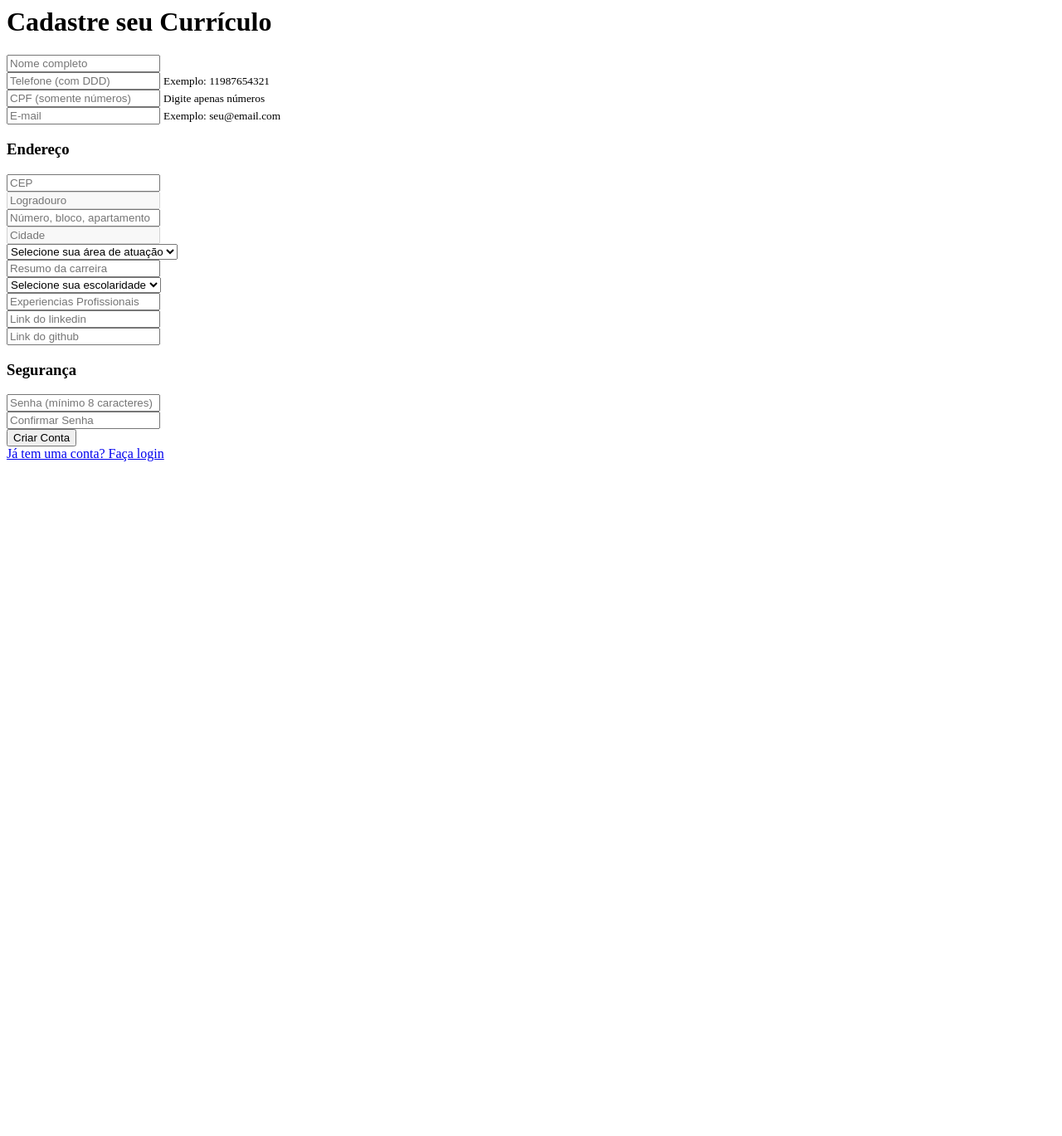
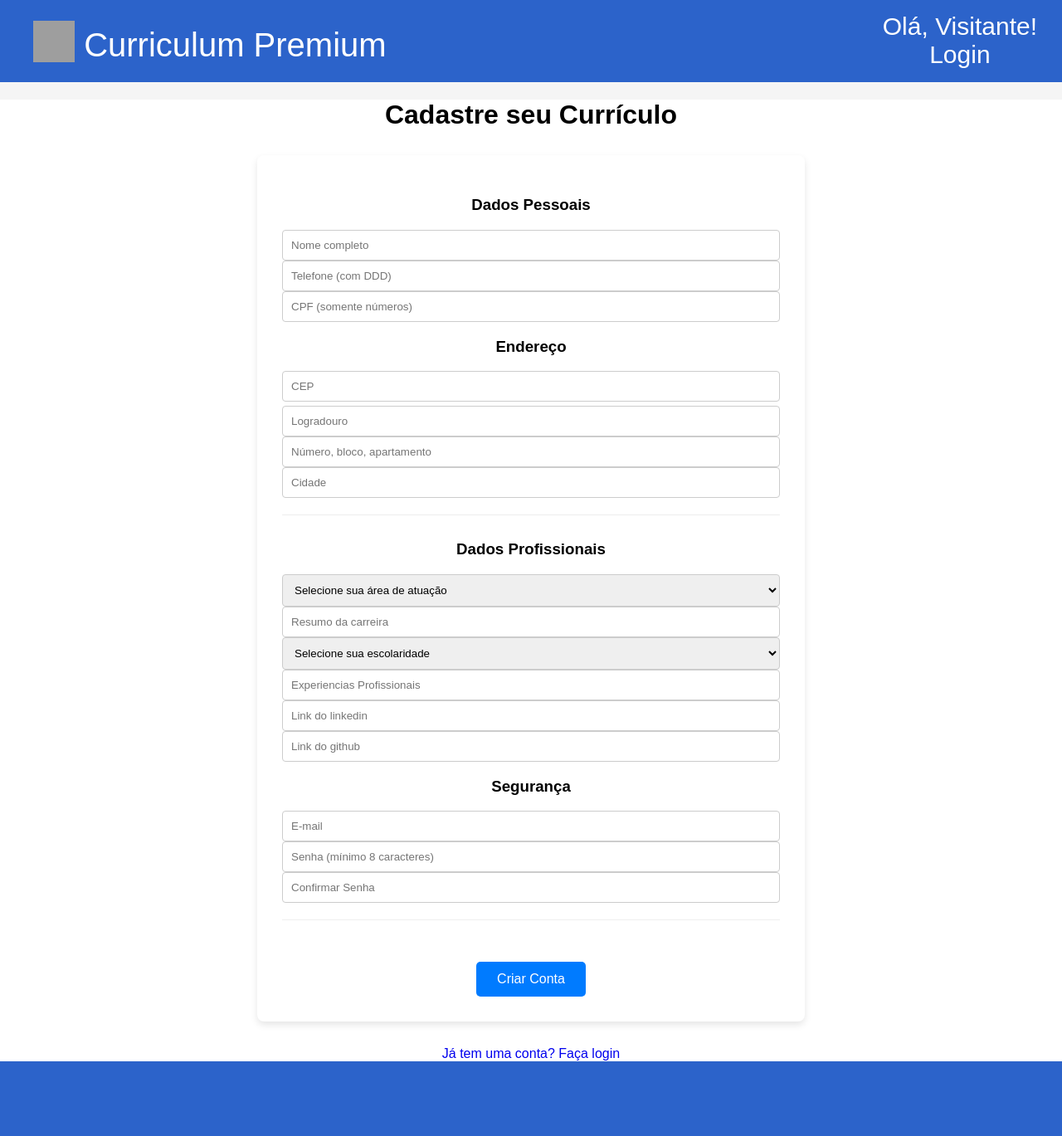
Before and after one commit to Hudsaw/web2, a PHP site: page /web2/index.php?action=cadastro in a window 1280 px wide. Shown: the whole page at 83% size. Before the commit the page ends 556 px from the top, so only its background shows below. Run offline with PHP 8.4, Linux system fonts and the light colour scheme; data comes from the database, SQL or seed files in the repository; data that the repository does not hold is empty; grey boxes are pictures that could not be loaded.

Commit message:
cadastro funciona

```diff
--- a/prova/constants.php
+++ b/prova/constants.php
@@ -5,7 +5,7 @@ define('VIEWS_PATH', __DIR__ . '/views/');
 define('DB_HOST', 'localhost');
 define('DB_NAME', 'curriculo');
 define('DB_USER', 'root');
-define('DB_PASS', 'aluno');
+define('DB_PASS', '');
 
 
 // Inicia a sessão de forma segura
--- a/prova/controller.php
+++ b/prova/controller.php
@@ -24,22 +24,36 @@ class MainController
 
     public function buscarCurriculos()
     {
+        try {
             $areaFiltro = $_GET['area'] ?? 0;
             $paginaAtual = max((int)($_GET['pagina'] ?? 1), 1);
             $itensPorPagina = 10;
             $offset = ($paginaAtual - 1) * $itensPorPagina;
 
             $areas = $this->model->getAreasAtuacao();
+            $resultados = [];
+            $totalPaginas = 1;
+            $totalRegistros = 0;
 
             if ($areaFiltro) {
                 $totalRegistros = $this->model->countCurriculosPorArea($areaFiltro);
                 $resultados = $this->model->getCurriculosPorArea($areaFiltro, $itensPorPagina, $offset);
-            $totalPaginas = ceil($totalRegistros / $itensPorPagina);
+            } else {
+                $totalRegistros = $this->model->countTodosCurriculos();
+                $resultados = $this->model->getTodosCurriculos($itensPorPagina, $offset);
             }
 
+            $totalPaginas = ceil($totalRegistros / $itensPorPagina);
+
+            // Passa todas as variáveis necessárias para a view
             require VIEWS_PATH . 'header.php';
             require VIEWS_PATH . 'busca.php';
             require VIEWS_PATH . 'footer.php';
+        } catch (Exception $e) {
+            error_log("Erro na busca de currículos: " . $e->getMessage());
+            header("HTTP/1.1 500 Internal Server Error");
+            require VIEWS_PATH . '404.php';
+        }
     }
 
     //Curriculo
@@ -59,6 +73,7 @@ class MainController
         require VIEWS_PATH . 'curriculo.php';
         require VIEWS_PATH . 'footer.php';
     }
+
 
     // Login
     public function mostrarLogin()
@@ -82,14 +97,14 @@ class MainController
             $_SESSION['id'] = $usuario['id'];
             $_SESSION['nome'] = $usuario['nome'];
 
-            $redirect = $_SESSION['redirect_url'] ?? 'index.php';
+            $redirect = $_SESSION['redirect_url'] ?? 'index.php?action=home';
             unset($_SESSION['redirect_url']);
 
             header("Location: " . BASE_URL . $redirect);
             exit();
         } else {
             $_SESSION['erro_login'] = "Credenciais inválidas";
-            header("Location: " . BASE_URL . "login.php");
+            header("Location: " . BASE_URL . "?action=login");
             exit();
         }
     }
@@ -179,6 +194,14 @@ class MainController
             'github' => trim($post['github'] ?? '')
         ];
 
+        // Validação
+        if ($dados['senha'] !== $dados['confirmar_senha']) {
+            $_SESSION['erros_cadastro'][] = "As senhas não coincidem";
+        } elseif (strlen($dados['senha']) < 8) {
+            $_SESSION['erros_cadastro'][] = "Senha deve ter no mínimo 8 caracteres";
+        }
+        $dados['senha'] = trim($dados['senha']);
+
         // Validações
         $erros = [];
         if (strlen($dados['cpf']) !== 11) $erros[] = "CPF inválido";
@@ -195,11 +218,7 @@ class MainController
             exit();
         }
 
-        // Remove campos não necessários para o banco
         unset($dados['confirmar_senha']);
-
-        // Hash da senha
-        $dados['senha'] = password_hash($dados['senha'], PASSWORD_DEFAULT);
 
         return $dados;
     }
@@ -228,4 +247,20 @@ class MainController
             throw new Exception("Falha ao atualizar usuário");
         }
     }
+
+    public function mostrarErro($codigo = 404, $mensagem = 'Página não encontrada')
+    {
+        http_response_code($codigo);
+
+        $dados = [
+            'codigo' => $codigo,
+            'mensagem' => $mensagem,
+            'titulo' => 'Erro ' . $codigo
+        ];
+
+        require VIEWS_PATH . 'header.php';
+        require VIEWS_PATH . '404.php';
+        require VIEWS_PATH . 'footer.php';
+        exit();
     }
+}
--- a/prova/index.php
+++ b/prova/index.php
@@ -21,6 +21,7 @@ try {
             $id = $_GET['id'] ?? 0;
             $controller->verCurriculo($id);
             break;
+
         case 'atualizar':
             $controller->processarAtualizacao();
             break;
@@ -29,21 +30,25 @@ try {
             if ($_SERVER['REQUEST_METHOD'] === 'POST') {
                 $controller->processarLogin();
             } else {
-                require_once VIEWS_PATH.'login.php';
+                $controller->mostrarLogin();
             }
             break;
 
         case 'cadastro':
             if ($_SERVER['REQUEST_METHOD'] === 'POST') {
+                $controller->processarCadastro();
+            } else {
                 $controller->mostrarCadastro();
-            } else {
-                require_once VIEWS_PATH.'cadastro.php';
             }
+            break;
+
+        case 'logout':
+            $controller->logout();
             break;
 
         default:
             header("HTTP/1.0 404 Not Found");
-            require_once VIEWS_PATH.'404.php';
+            require_once VIEWS_PATH . '404.php';
     }
 } catch (Exception $e) {
     // Tratamento de erros
--- a/prova/model.php
+++ b/prova/model.php
@@ -18,19 +18,47 @@ class Model
         return $stmt->fetchAll(PDO::FETCH_ASSOC);
     }
 
-    public function getCurriculosPorArea($areaId, $limit, $offset)
+    public function countTodosCurriculos()
     {
-        $stmt = $this->pdo->prepare("SELECT id, nome, email, telefone FROM curriculo
-                                    WHERE area_atuacao_id = ? LIMIT ? OFFSET ?");
-        $stmt->execute([$areaId, $limit, $offset]);
+        $stmt = $this->pdo->query("SELECT COUNT(*) FROM curriculo WHERE ativo = 1");
+        return $stmt->fetchColumn();
+    }
+
+    public function getTodosCurriculos($limit, $offset)
+    {
+        $stmt = $this->pdo->prepare("
+        SELECT c.id, c.nome, c.email, c.telefone, a.nome AS area_nome
+        FROM curriculo c
+        LEFT JOIN area_atuacao a ON c.area_atuacao_id = a.id
+        WHERE c.ativo = 1
+        LIMIT ? OFFSET ?
+    ");
+        $stmt->execute([$limit, $offset]);
         return $stmt->fetchAll(PDO::FETCH_ASSOC);
     }
 
     public function countCurriculosPorArea($areaId)
     {
-        $stmt = $this->pdo->prepare("SELECT COUNT(*) FROM curriculo WHERE area_atuacao_id = ?");
+        $stmt = $this->pdo->prepare("
+        SELECT COUNT(*)
+        FROM curriculo
+        WHERE area_atuacao_id = ? AND ativo = 1
+    ");
         $stmt->execute([$areaId]);
         return $stmt->fetchColumn();
+    }
+
+    public function getCurriculosPorArea($areaId, $limit, $offset)
+    {
+        $stmt = $this->pdo->prepare("
+        SELECT c.id, c.nome, c.email, c.telefone, a.nome AS area_nome
+        FROM curriculo c
+        JOIN area_atuacao a ON c.area_atuacao_id = a.id
+        WHERE c.area_atuacao_id = ? AND c.ativo = 1
+        LIMIT ? OFFSET ?
+    ");
+        $stmt->execute([$areaId, $limit, $offset]);
+        return $stmt->fetchAll(PDO::FETCH_ASSOC);
     }
 
     public function createUser($userData)
@@ -141,6 +169,7 @@ class Model
         }
     }
 
+    // Validação
     public function getCurriculoById($id)
     {
         try {
@@ -161,7 +190,9 @@ class Model
         try {
             $stmt = $this->pdo->prepare("SELECT * FROM curriculo WHERE email = ?");
             $stmt->execute([$email]);
-            return $stmt->fetch(PDO::FETCH_ASSOC);
+            $usuario = $stmt->fetch(PDO::FETCH_ASSOC);
+
+            return $usuario;
         } catch (PDOException $e) {
             error_log("Erro ao buscar usuário por email: " . $e->getMessage());
             return false;
--- a/prova/style.css
+++ b/prova/style.css
@@ -75,16 +75,7 @@ form {
     margin: 30px auto;
 }
 
-label {
-    margin-bottom: 5px;
-    color: #333;
-    font-weight: bold;
-}
-
-input[type="text"],
-input[type="email"],
-input[type="tel"],
-textarea {
+input {
     width: 100%;
     padding: 10px;
     border: 1px solid #ccc;
@@ -92,7 +83,15 @@ textarea {
     box-sizing: border-box;
 }
 
-input[type="submit"] {
+select {
+    width: 100%;
+    padding: 10px;
+    border: 1px solid #ccc;
+    border-radius: 4px;
+    box-sizing: border-box;
+}
+
+button {
     background-color: #007BFF;
     color: white;
     padding: 10px 20px;
@@ -102,7 +101,7 @@ input[type="submit"] {
     font-size: 16px;
 }
 
-input[type="submit"]:hover {
+button:hover {
     background-color: #0056b3;
 }
 
--- a/prova/views/cadastro.php
+++ b/prova/views/cadastro.php
@@ -11,6 +11,8 @@
         <?php endif; ?>
 
         <form method="POST" action="<?= BASE_URL ?>?action=<?= isset($_SESSION['id']) ? 'atualizar' : 'cadastro' ?>">
+            <h3>Dados Pessoais</h3>
+
             <div class="form-group">
                 <input type="text" name="nome" placeholder="Nome completo" required
                     placeholder="Nome completo"
@@ -22,7 +24,6 @@
                     placeholder="Telefone (com DDD)"
                     pattern="[0-9]{10,11}" title="10 ou 11 dígitos"
                     value="<?php echo htmlspecialchars($dados['telefone'] ?? ''); ?>">
-            <small class="input-hint">Exemplo: 11987654321</small>
             </div>
 
             <div class="form-group">
@@ -30,15 +31,6 @@
                     placeholder="CPF (somente números)"
                     pattern="\d{11}" title="11 dígitos sem pontuação"
                     value="<?php echo htmlspecialchars($dados['cpf'] ?? ''); ?>">
-            <small class="input-hint">Digite apenas números</small>
-        </div>
-
-        <div class="form-group">
-            <input type="email" id="email" name="email" required
-                placeholder="E-mail"
-                value="<?php echo htmlspecialchars($dados['email'] ?? ''); ?>">
-            <small class="input-hint">Exemplo: seu@email.com</small>
-        </div>
             </div>
 
             <!-- Endereço -->
@@ -49,10 +41,10 @@
                         placeholder="CEP"
                         pattern="\d{8}" title="8 dígitos"
                         value="<?php echo htmlspecialchars($dados['cep'] ?? ''); ?>">
-        <small class="cep-info" style="color: var(--erro);"></small>
+                    <small id="cep-info" style="display: block; margin-top: 5px;"></small>
                 </div>
                 <div class="form-group">
-        <input type="text" id="logradouro" name="logradouro" required readonly disabled
+                    <input type="text" id="logradouro" name="logradouro" required readonly
                         placeholder="Logradouro"
                         value="<?php echo htmlspecialchars($dados['logradouro'] ?? ''); ?>">
                 </div>
@@ -61,15 +53,18 @@
                         placeholder="Número, bloco, apartamento"
                         value="<?php echo htmlspecialchars($dados['complemento'] ?? ''); ?>">
                 </div>
-</div>
+
                 <div class="form-group">
-    <input type="text" id="cidade" name="cidade" required readonly disabled
+                    <input type="text" id="cidade" name="cidade" required readonly
                         placeholder="Cidade"
                         value="<?php echo htmlspecialchars($dados['cidade'] ?? ''); ?>">
                 </div>
+            </div>
+
             <!-- Dados Profissionais -->
             <div class="form-group">
-    <select name="area_atuacao_id" required>
+                <h3>Dados Profissionais</h3>
+                <select id="select" name="area_atuacao_id" required>
                     <option value="">Selecione sua área de atuação</option>
                     <?php foreach ($areas as $area): ?>
                         <option value="<?= $area['id'] ?>"
@@ -86,8 +81,8 @@
                     value="<?php echo htmlspecialchars($dados['resumo'] ?? ''); ?>">
             </div>
 
-<div class="form-group" id="escolaridade-container">
-    <select id="escolaridade" name="escolaridade" required>
+            <div class="form-group">
+                <select id="select" name="escolaridade" required>
                     <option value="" disabled selected>Selecione sua escolaridade</option>
                     <option value="fundamental" <?php echo (isset($dados['escolaridade'])) && $dados['escolaridade'] === 'fundamental' ? 'selected' : ''; ?>>Fundamental Completo</option>
                     <option value="medio" <?php echo (isset($dados['escolaridade'])) && $dados['escolaridade'] === 'medio' ? 'selected' : ''; ?>>Médio Completo</option>
@@ -115,9 +110,13 @@
             <div class="form-section">
                 <h3>Segurança</h3>
                 <div class="form-group">
+                    <input type="email" id="email" name="email" required
+                        placeholder="E-mail"
+                        value="<?php echo htmlspecialchars($dados['email'] ?? ''); ?>">
+                </div>
+                <div class="form-group">
                     <input type="password" id="senha" name="senha" required
                         placeholder="Senha (mínimo 8 caracteres)">
-        <div class="senha-feedback"></div>
                 </div>
 
                 <div class="form-group">
@@ -126,11 +125,63 @@
                 </div>
             </div>
 
-<button type="submit" class="btn btn-primary"><?= $usuario ? 'Atualizar' : 'Criar Conta' ?></button>
-
+            <button type="submit" class="btn btn-primary"><?= isset($_SESSION['id']) ? 'Atualizar' : 'Criar Conta' ?></button>
         </form>
 
         <div class="auth-links">
-    <a href="<?php echo BASE_URL; ?>login.php">Já tem uma conta? Faça login</a>
+            <a href="<?php echo BASE_URL; ?>?action=login">Já tem uma conta? Faça login</a>
         </div>
-</div></div>
+    </div>
+</div>
+
+<script>
+    document.getElementById('cep').addEventListener('blur', async function() {
+        const cepInput = this;
+        const cep = cepInput.value.replace(/\D/g, '');
+        const logradouroInput = document.getElementById('logradouro');
+        const cidadeInput = document.getElementById('cidade');
+        const cepInfo = document.getElementById('cep-info'); // Elemento de feedback
+
+        // Verifica se o CEP tem 8 dígitos
+        if (cep.length !== 8) {
+            cepInfo.textContent = 'CEP deve ter 8 dígitos';
+            cepInfo.style.color = 'red';
+            return;
+        }
+
+        try {
+            cepInfo.textContent = 'Buscando CEP...';
+            cepInfo.style.color = 'blue';
+
+            const response = await fetch(`https://viacep.com.br/ws/${cep}/json/`);
+
+            if (!response.ok) {
+                throw new Error('Erro na requisição');
+            }
+
+            const data = await response.json();
+
+            if (data.erro) {
+                throw new Error('CEP não encontrado');
+            }
+
+            // Preenche os campos
+            logradouroInput.value = data.logradouro || '';
+            cidadeInput.value = data.localidade || '';
+
+            cepInfo.textContent = 'CEP encontrado!';
+            cepInfo.style.color = 'green';
+
+        } catch (error) {
+            logradouroInput.value = '';
+            cidadeInput.value = '';
+
+            cepInfo.textContent = error.message || 'Erro ao buscar CEP';
+            cepInfo.style.color = 'red';
+        }
+    });
+
+    document.getElementById('senha').addEventListener('input', function() {
+        document.getElementById('senha-feedback').textContent = this.value;
+    });
+</script>
--- a/prova/views/header.php
+++ b/prova/views/header.php
@@ -40,8 +40,9 @@ $nomeUsuario = $usuarioLogado ? ($_SESSION['nome'] ?? 'Usuário') : 'Visitante';
                         <span class="btn-text">Sair</span>
                     </a>
                 <?php else: ?>
-                    <a href="<?= BASE_URL ?>login.php" class="btn-login">
-                        <span class="btn-text">Login</span>
+                    <a href="<?= BASE_URL ?>?action=login" class="btn-login">
+    <span class="btn-text">Login</span>
+</a>
                     </a>
                 <?php endif; ?>
             </nav>
```
Also changed, not shown: prova/views/404.php (+8 -3 lines), prova/views/curriculo.php (+34 -8 lines), prova/views/login.php (+14 -6 lines). Lines whose indentation alone changed are shown as unchanged.
